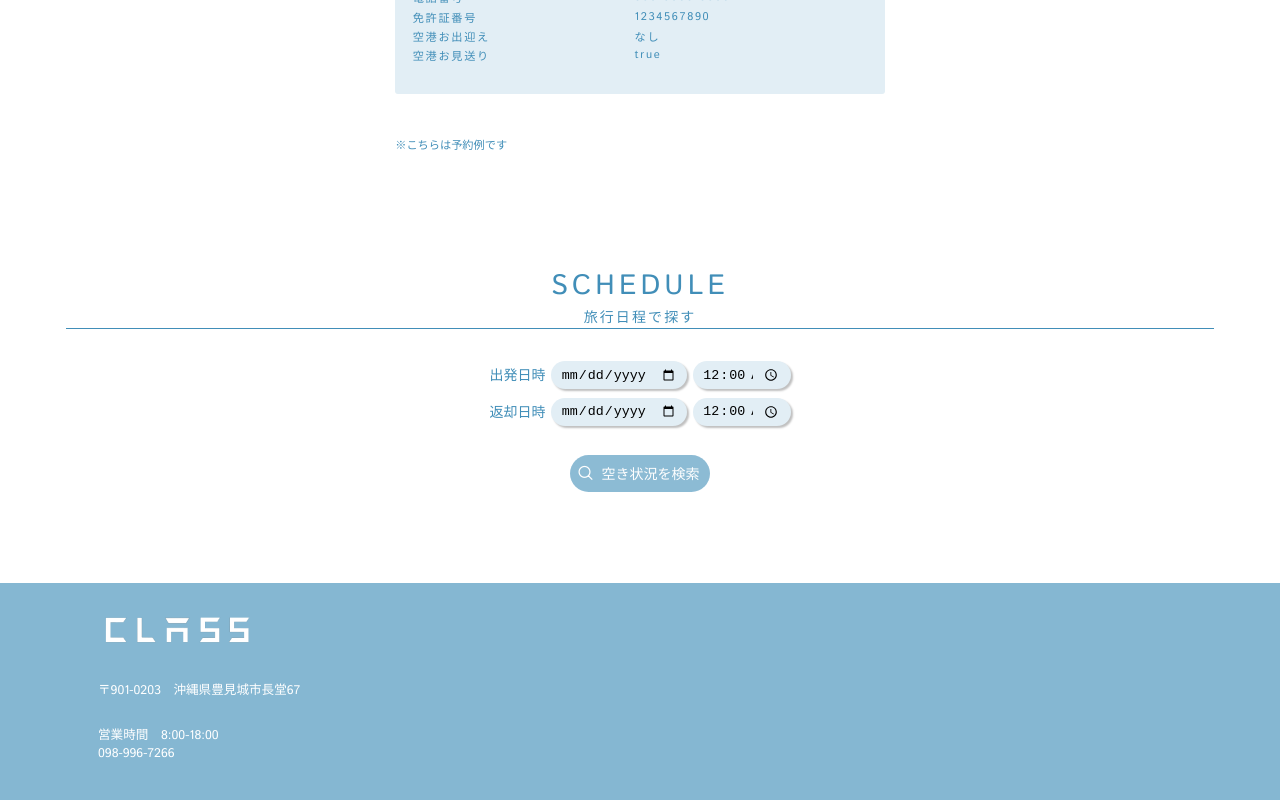
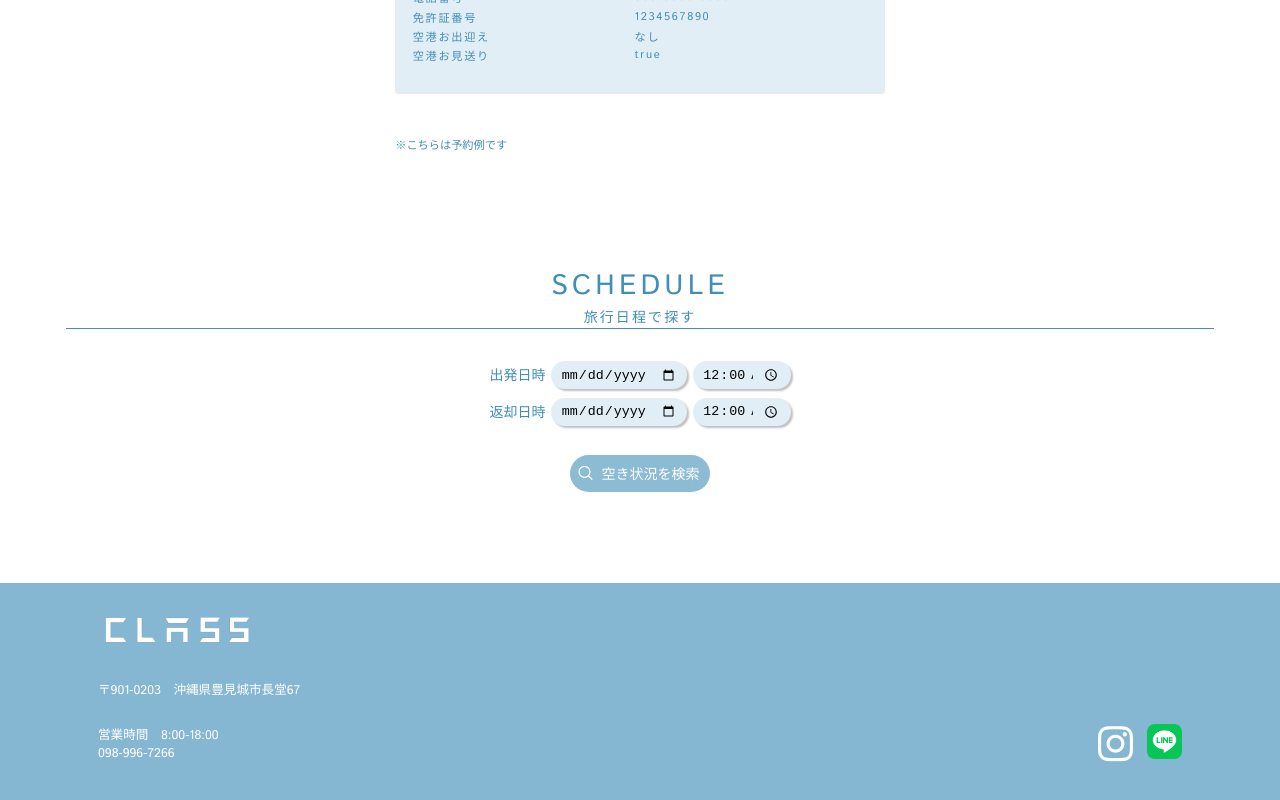
Before and after one commit to kentheboy/khufu-front-end, a Vue app: page / in a window 1280 px wide. Shown: the part 3277-4077 px from the top of the page. Built offline with nearby package versions, Linux system fonts and the light colour scheme.

Commit message:
add sns links

```diff
--- a/src/components/common/Footer.vue
+++ b/src/components/common/Footer.vue
@@ -4,6 +4,14 @@
             <img class="logo" alt="" src="/images/class-logo3-1@2x.png" :onClick="onCLASSLogo31Click" />
             <div class="footer__content--postal-code">〒901-0203　沖縄県豊見城市長堂67</div>
             <div class="footer__content--contact">
+                <div class="sns-links">
+                    <a class="instagram" href="https://www.instagram.com/class_rentalcar" target="_blank">
+                        <i class="pi pi-instagram"></i>
+                    </a>
+                    <a class="line" href="https://lin.ee/w5vv7ng" target="_blank">
+                        <img src="/images/icons/line.png" alt="">
+                    </a>
+                </div>
                 <div class="hours">営業時間　8:00-18:00</div>
                 <a href="tel:098-996-7266">098-996-7266</a>
             </div>
@@ -25,6 +33,20 @@ export default {
     font-family: var(--font-istok-web);
     overflow: hidden;
     padding: 1.9rem 0;
+    .sns-links {
+        float: right;
+        a {
+            margin-left: 1rem;
+            &.instagram i {
+                font-size: 2.5rem;
+            }
+            &.line {
+                img {
+                    height: 2.5rem;
+                }
+            }
+        }
+    }
     &__content {
         margin: 0 7rem;
         font-size: .9rem;
```
Also changed, not shown: public/images/icons/line.png (added).
